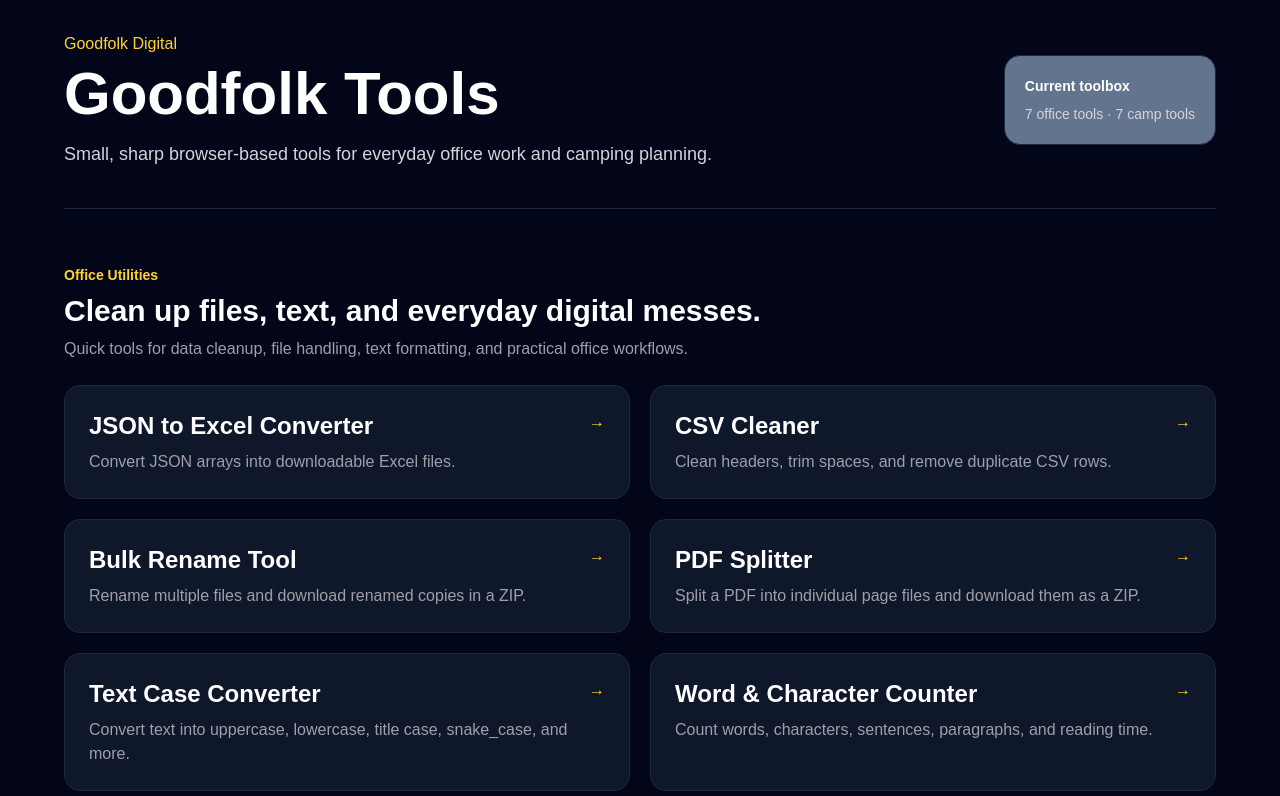
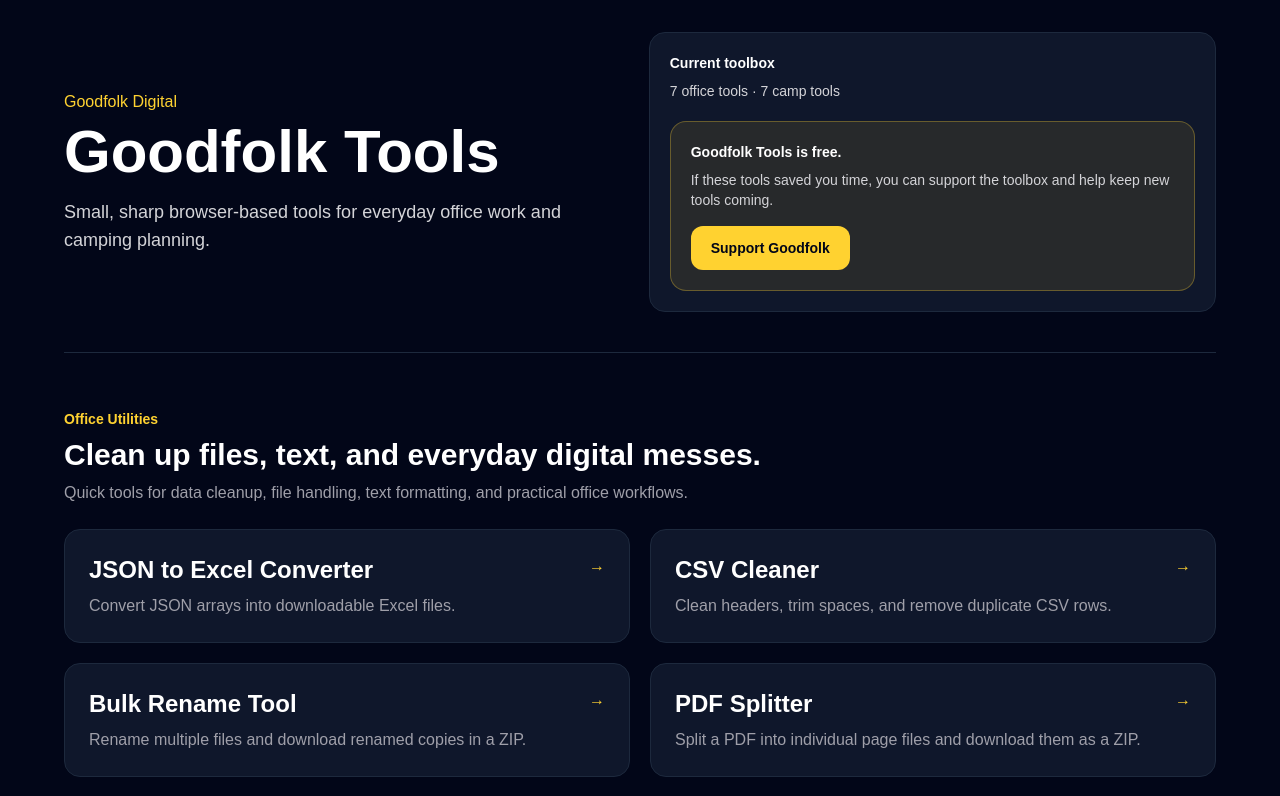
Before and after one commit to GFKolby/GoodfolkUtilities, a Next.js app: page / in a window 1280 px wide. Shown: the top 796 px of the page. Built offline with nearby package versions, Linux system fonts and the light colour scheme.

Commit message:
added tip link

```diff
--- a/app/page.tsx
+++ b/app/page.tsx
@@ -147,12 +147,28 @@ export default function Home() {
             </p>
           </div>
 
-          <div className="rounded-2xl border border-slate-800 bg-slate-500 p-5 text-sm text-zinc-300">
+          <div className="rounded-2xl border border-slate-800 bg-slate-900 p-5 text-sm text-zinc-300">
             <p className="font-semibold text-white">Current toolbox</p>
             <p className="mt-2">
               {officeTools.length} office tools · {campTools.length} camp tools
             </p>
+                     <div className="mt-5 rounded-2xl border border-amber-300/30 bg-amber-300/10 p-5 text-sm text-zinc-300">
+  <p className="font-semibold text-white">Goodfolk Tools is free.</p>
+  <p className="mt-2">
+    If these tools saved you time, you can support the toolbox and help keep new tools coming.
+  </p>
+
+  <a
+    href="https://ko-fi.com/goodfolkdigital"
+    target="_blank"
+    rel="noreferrer"
+    className="mt-4 inline-block rounded-xl bg-amber-300 px-5 py-3 font-semibold text-slate-950 transition hover:bg-amber-200"
+  >
+    Support Goodfolk
+  </a>
+</div>
           </div>
+
         </header>
 
         <ToolSection
```
